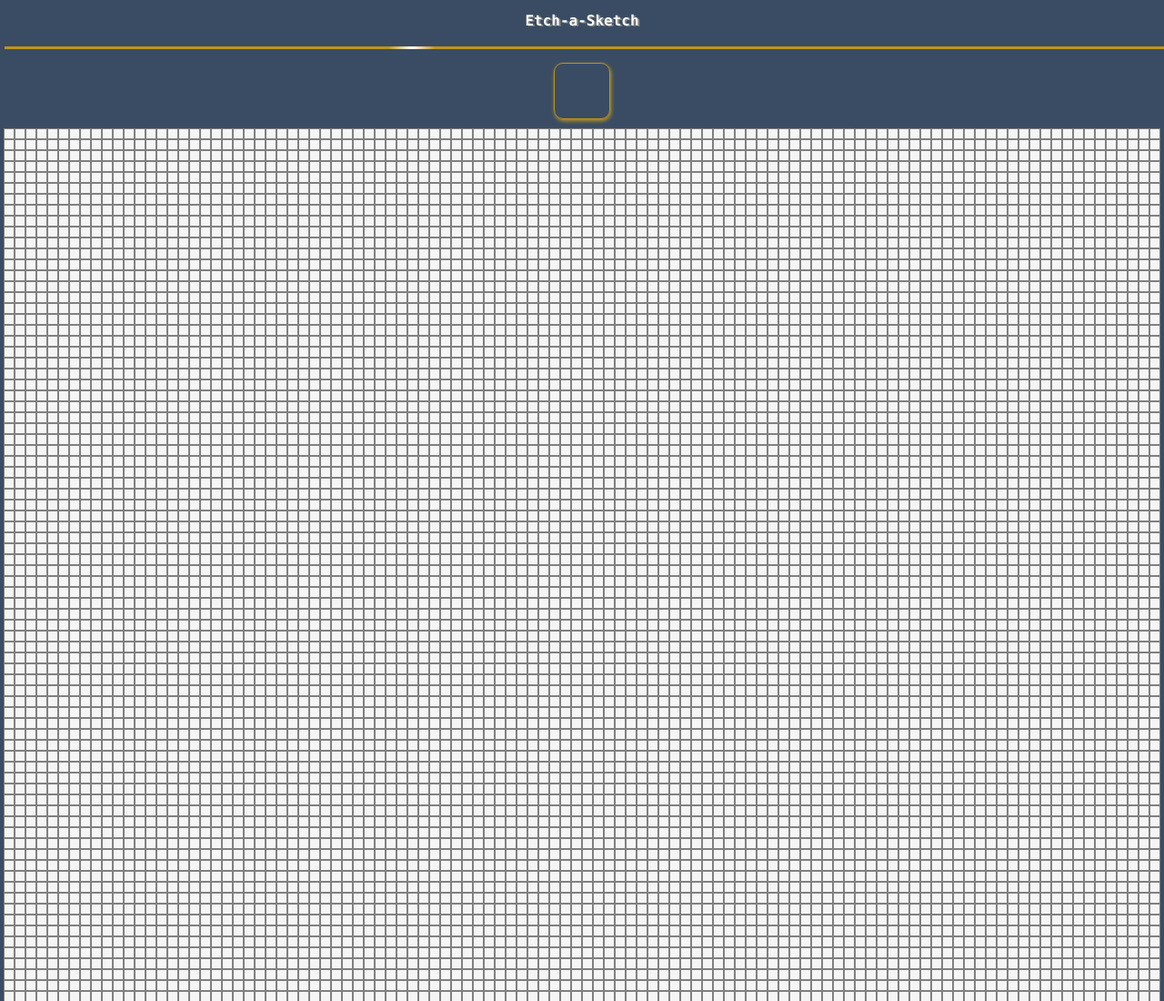
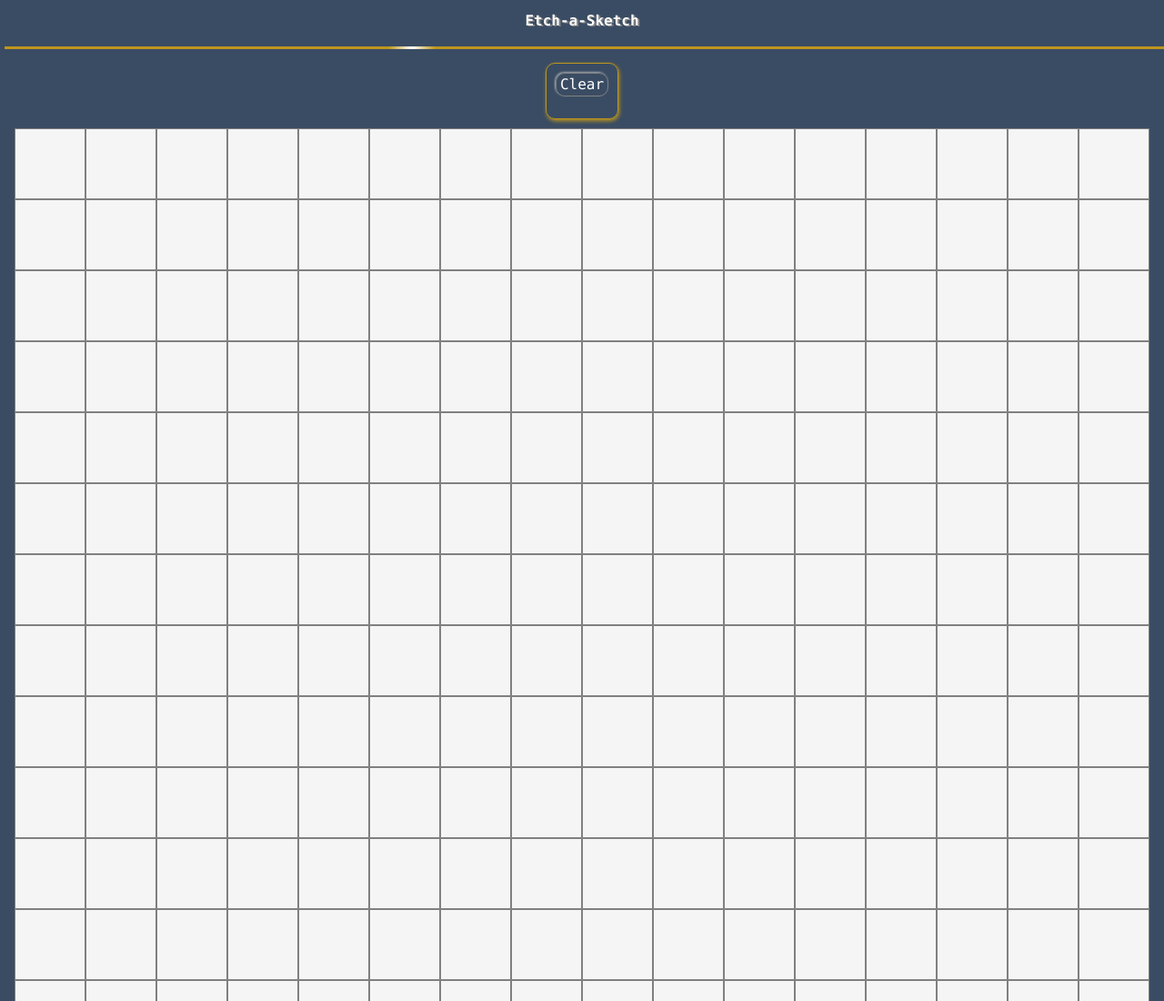
Before and after one commit to LBirkinshaw-Doyle/etch-a-sketch, a plain HTML site: page index.html in a window 1280 px wide. Shown: the top 1100 px of the page at 91% size. Drawn offline with Linux system fonts and the light colour scheme.

Commit message:
styling and html for clear button

```diff
--- a/index.html
+++ b/index.html
@@ -13,7 +13,9 @@
 <body>
     <div id="header-splitter"></div>
     <div id="grand-container">
-        <div id="control-box"></div>
+        <div id="control-box">
+            <div id="clear-button"><span>Clear</span></div>
+        </div>
         <div id="sketch-container"></div>
     </div>
 </body>
--- a/script/active.js
+++ b/script/active.js
@@ -1,4 +1,4 @@
-let numSquares = 100;
+let numSquares = 16;
 
 const sketchContainer = document.getElementById("sketch-container")
 const controlBox = document.getElementById("control-box")
--- a/styles/main.css
+++ b/styles/main.css
@@ -51,6 +51,17 @@ body{
     justify-content: center;
     flex-wrap: wrap;
 }
+#clear-button{
+    padding: 4px;
+    border: 1px solid gray;
+    border-radius: 10px;
+    box-shadow: -1px -1px 2px rgba(255, 255, 255, 0.50);
+    display: flex;
+    align-items: center;
+}
+#clear-button:hover{
+    box-shadow: 1px 1px 2px rgba(255, 255, 255, 0.50), inset 1px 1px 2px rgba(0, 0, 0, 0.25);
+}
 .title{
     display: flex;
     flex-direction: row;
```
